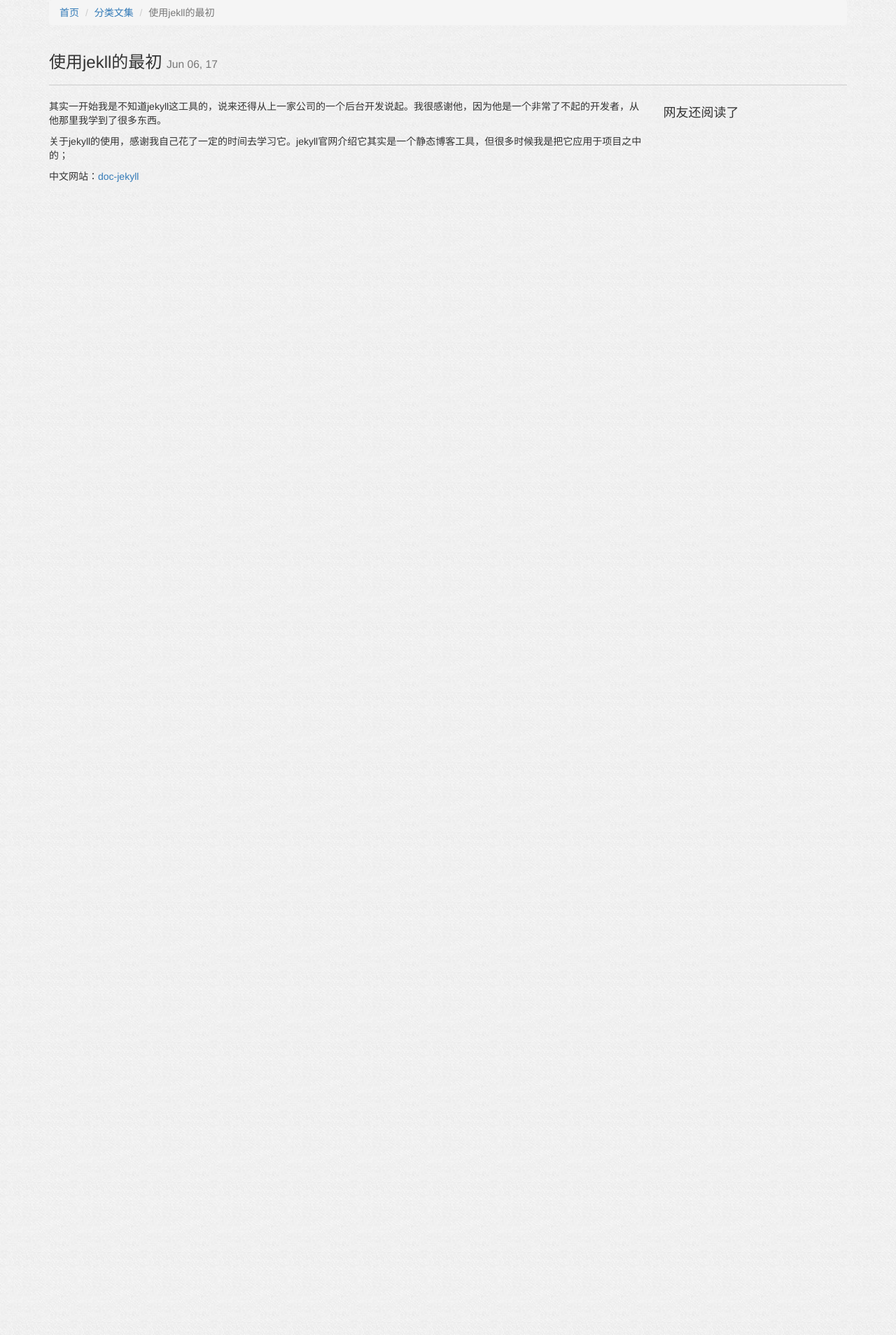
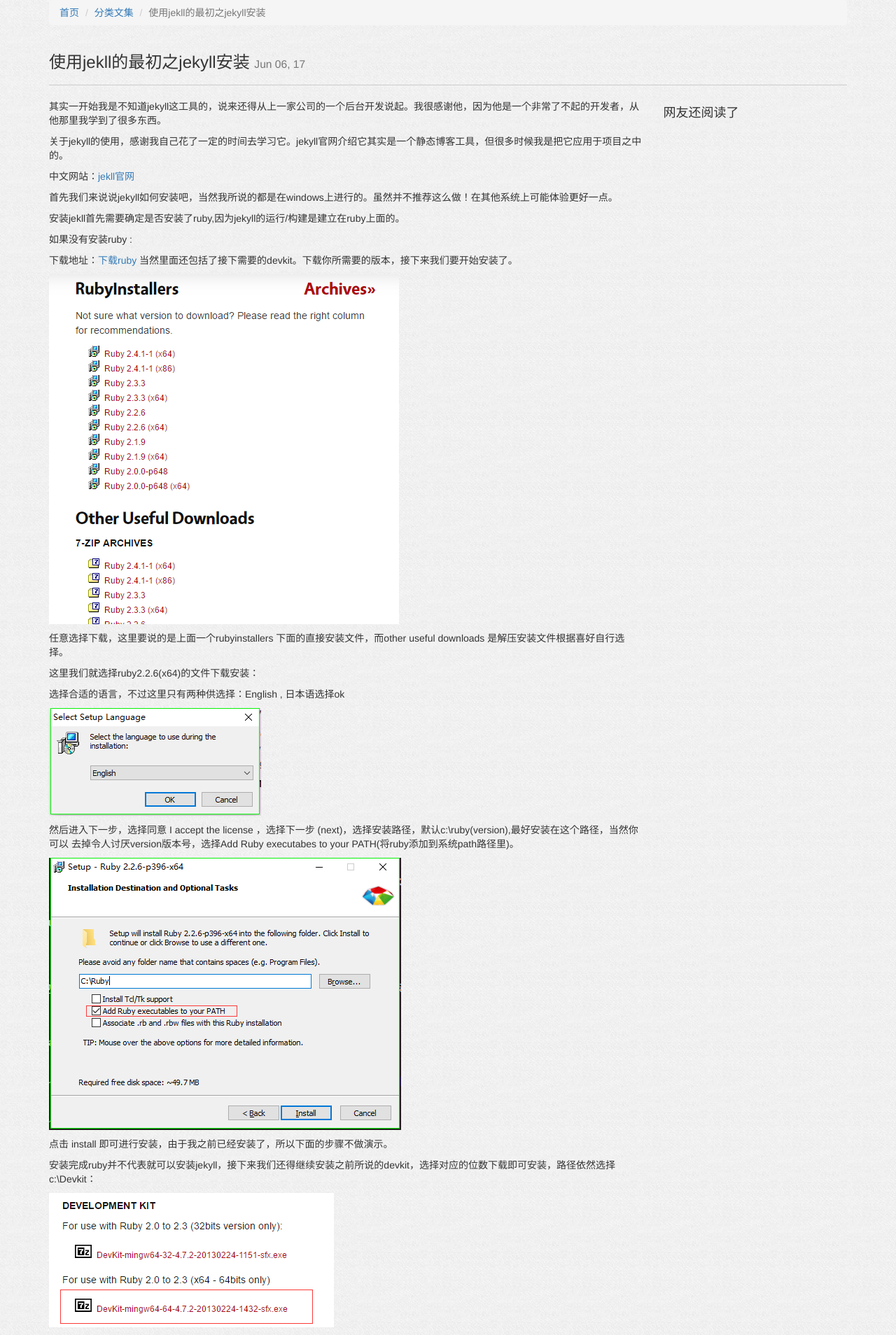
Before and after one commit to chenyAll/chenyAll.github.io, a Jekyll site: the page built from _posts/2017-06-06-1.markdown, in a window 1280 px wide. Shown: the top 1908 px of the page at 70% size. Built offline with Jekyll 4.4.1, drawn with Linux system fonts in a browser that asks for light colours; before the commit the page ends 900 px from its top, so only the background shows below that; some of the changed text lies outside the part shown.

Commit message:
add jekyll 1

```diff
--- a/_layouts/page.html
+++ b/_layouts/page.html
@@ -3,7 +3,7 @@
 	<head>
 		<meta charset="UTF-8">
 		<meta name="viewport" content="width=device-width, initial-scale=1.0, minimum-scale=1.0, maximum-scale=1.0, user-scalable=0"/>
-		<title>{{site.title}}</title>
+		<title>{{page.title}}</title>
 		<link href="https://cdn.bootcss.com/bootstrap/3.3.2/css/bootstrap.min.css" rel="stylesheet">
 		<link rel="stylesheet" type="text/css" href="{{site.url}}/weui/dist/style/weui.css" media="screen and (max-width:768px)"/>
 		<link rel="stylesheet" type="text/css" href="{{site.url}}/assets/css/syntax.css"/>
@@ -17,6 +17,17 @@
 		}
 		.page-header{
 			border-bottom-color: #CCCCCC;
+		}
+		.copyright{
+			text-align: center;
+			padding-top: 20px;
+			border-top: 1px solid #CCCCCC;
+			margin-top: 30px;
+		}
+		@media screen and (max-width:768px ) {
+			img{
+				width: 100%;
+			}
 		}
 	</style>
 	<body>
@@ -44,6 +55,12 @@
 					</ol>
 				</div>
 			</div>
+			<div class="copyright">
+				<div>Chen Yi</div>
+				<p class="text-muted">
+					<span>(c) Copyright 2017 chenyi. All Rights Reserved. </span>
+				</p>
+			</div>
 		</div>
 		<div class="page article js_show visible-xs">
 		    <div class="page__bd">
--- a/_posts/2017-06-06-1.markdown
+++ b/_posts/2017-06-06-1.markdown
@@ -1,16 +1,138 @@
 ---
 layout : page
-title : 使用jekll的最初
+title : 使用jekll的最初之jekyll安装
 date : 2017-06-06 16:00
 category : JEKYLL
 ---
 其实一开始我是不知道jekyll这工具的，说来还得从上一家公司的一个后台开发说起。我很感谢他，因为他是一个非常了不起的开发者，从他那里我学到了很多东西。
 
 
-关于jekyll的使用，感谢我自己花了一定的时间去学习它。jekyll官网介绍它其实是一个静态博客工具，但很多时候我是把它应用于项目之中的；
+关于jekyll的使用，感谢我自己花了一定的时间去学习它。jekyll官网介绍它其实是一个静态博客工具，但很多时候我是把它应用于项目之中的。
 
 
-中文网站：[doc-jekyll]
+中文网站：[jekll官网]
 
 
-[doc-jekyll]:http://jekyll.com.cn
+
+首先我们来说说jekyll如何安装吧，当然我所说的都是在windows上进行的。虽然并不推荐这么做！在其他系统上可能体验更好一点。
+
+
+安装jekll首先需要确定是否安装了ruby,因为jekyll的运行/构建是建立在ruby上面的。
+
+
+如果没有安装ruby :
+
+下载地址：[下载ruby] 当然里面还包括了接下需要的devkit。下载你所需要的版本，接下来我们要开始安装了。
+
+
+
+<img src="{{site.url}}/assets/images/installjekyll1.png" />
+
+
+任意选择下载，这里要说的是上面一个rubyinstallers 下面的直接安装文件，而other useful downloads 是解压安装文件根据喜好自行选择。
+
+
+这里我们就选择ruby2.2.6(x64)的文件下载安装：
+
+选择合适的语言，不过这里只有两种供选择：English , 日本语选择ok
+
+
+<img src="{{site.url}}/assets/images/installruby2.png" />
+
+
+然后进入下一步，选择同意 I accept the license ，选择下一步 (next)，选择安装路径，默认c:\ruby(version),最好安装在这个路径，当然你可以
+去掉令人讨厌version版本号，选择Add Ruby executabes to your PATH(将ruby添加到系统path路径里)。
+
+<img src="{{site.url}}/assets/images/installruby3.png" />
+
+点击 install 即可进行安装，由于我之前已经安装了，所以下面的步骤不做演示。
+
+
+安装完成ruby并不代表就可以安装jekyll，接下来我们还得继续安装之前所说的devkit，选择对应的位数下载即可安装，路径依然选择c:\Devkit：
+
+<img src="{{site.url}}/assets/images/installDevkit1.png" />
+
+
+Devkit 安装完成之后，打开cmd 命令行工具输入：
+
+{% highlight ruby %}
+
+C:\Users\ruby -v
+  ruby 2.3.3p222 (2016-11-21 revision 56859) [x64-mingw32]
+
+{% endhighlight %}
+
+安装成功了，需要做一个简单配置，先讲cmd 目录只想c:\devkit：
+
+{% highlight ruby %}
+
+C:\Devkit\ruby dk.rb init
+
+#继续执行
+C:\Devkit\ruby dk.rb install
+
+{% endhighlight %}
+
+如果一路顺风的话。安装ruby会默认安装gem，检测gems是否已经被安装，接下来我们需要利用gem 安装jekyll：
+
+
+{% highlight ruby %}
+
+C:\User\gem -v
+2.5.2
+{% endhighlight %}
+
+
+我开始安装jekyll了：
+
+{% highlight ruby %}
+
+C:\User\gem install jekyll
+
+{% endhighlight %}
+
+{% highlight ruby %}
+
+C:\User\jekyll -v
+jekyll 3.4.3
+{% endhighlight %}
+
+当然还需要安装一个包管理工具：
+
+{% highlight ruby %}
+
+C:\User\gem install bundler
+
+{% endhighlight %}
+
+{% highlight ruby %}
+
+C:\User\bundler -v
+bundler version 1.14.5
+
+{% endhighlight %}
+
+那么基本上完成了jekyll的安装，接下来我们就可以使用它了
+
+{% highlight ruby %}
+
+C:\User\cd d:
+
+#创建一个博客目录
+D:\jekyll new my-blog
+
+#进入该目录
+D:\cd my-blog
+
+#启动服务监听
+D:\jekyll server -w
+
+
+{% endhighlight %}
+
+<img src="{{site.url}}/assets/images/installjekyll2.png" />
+
+那么就可以在浏览器输入 localhost:4000 / 127.0.0.1:4000 浏览你的博客。
+
+[下载ruby]: https://rubyinstaller.org/downloads
+[jekll官网]: http://jekyll.com.cn
```
Also changed, not shown: _layouts/home.html (+4 -5 lines), assets/images/installDevkit1.png (added), assets/images/installjekyll1.png (added), assets/images/installjekyll2.png (added), assets/images/installruby2.png (added), assets/images/installruby3.png (added).
